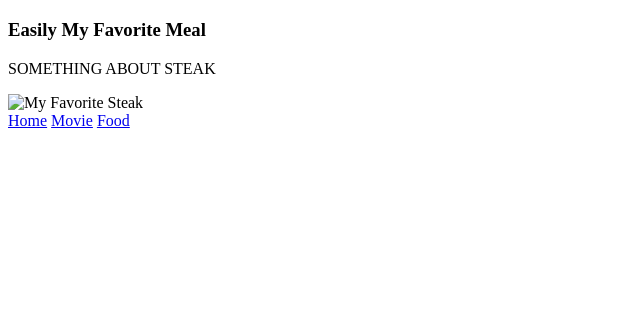
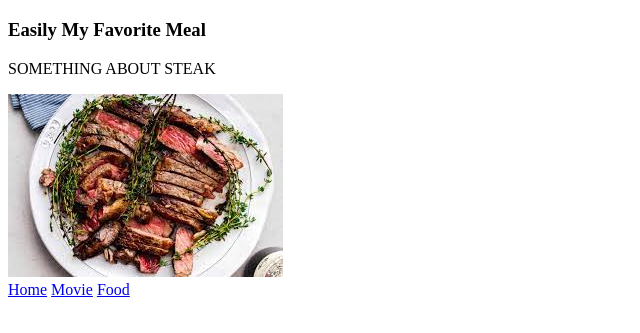
Before and after one commit to mcombs1/mcombs1.github.io, a plain HTML site: page html/food.html in a window 1280 px wide. Shown: the part 61-394 px from the top of the page, without its empty margins (0-640 px from the left). Drawn offline with Linux system fonts and the light colour scheme; files that its build step writes are made by us from their sources.

Commit message:
Update food.html

```diff
--- a/html/food.html
+++ b/html/food.html
@@ -10,7 +10,7 @@
 
     <p>SOMETHING ABOUT STEAK</p>
 
-    <img src="./steak.png" alt="My Favorite Steak">
+    <img src="./steak.jpeg" alt="My Favorite Steak">
 
     <nav>
       <a href="../index.html">Home</a>
```
